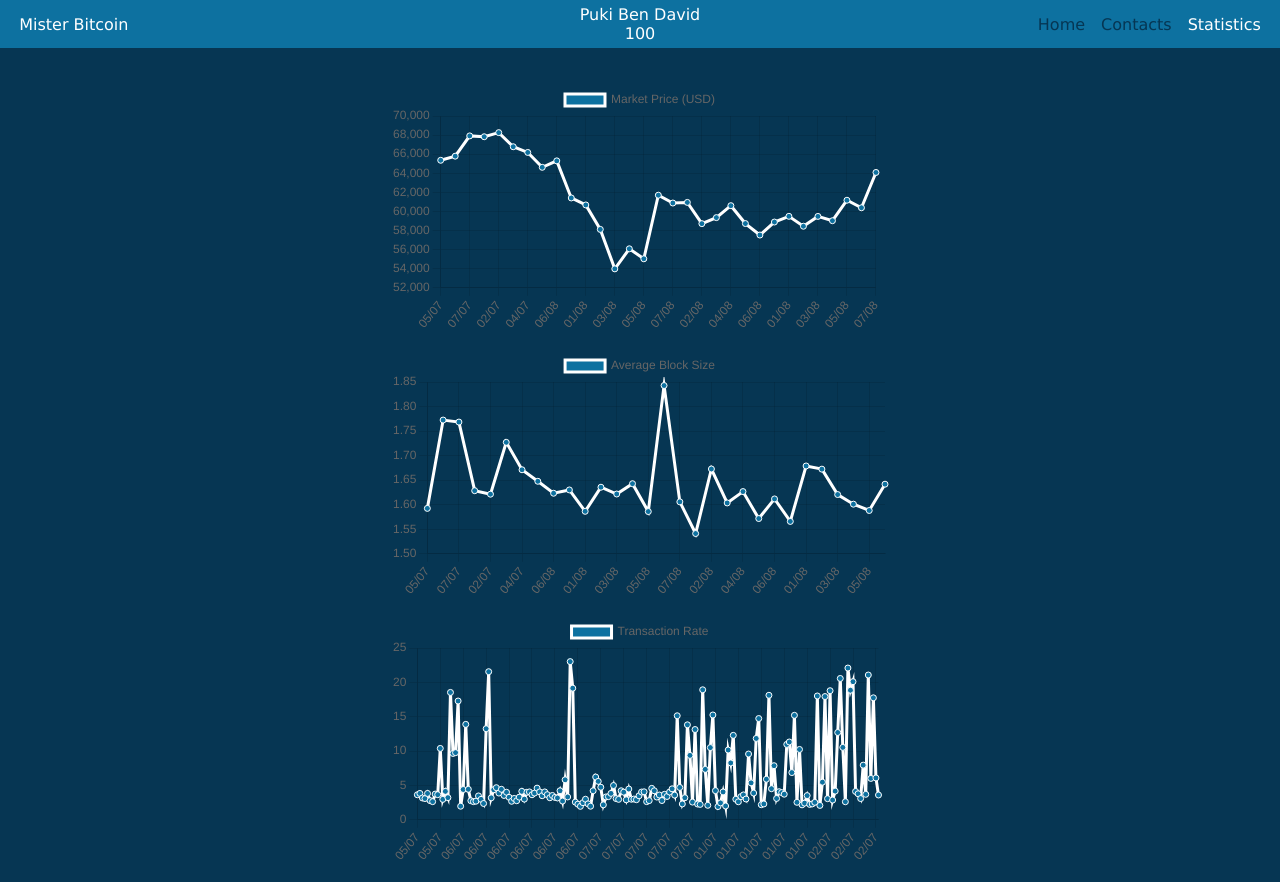
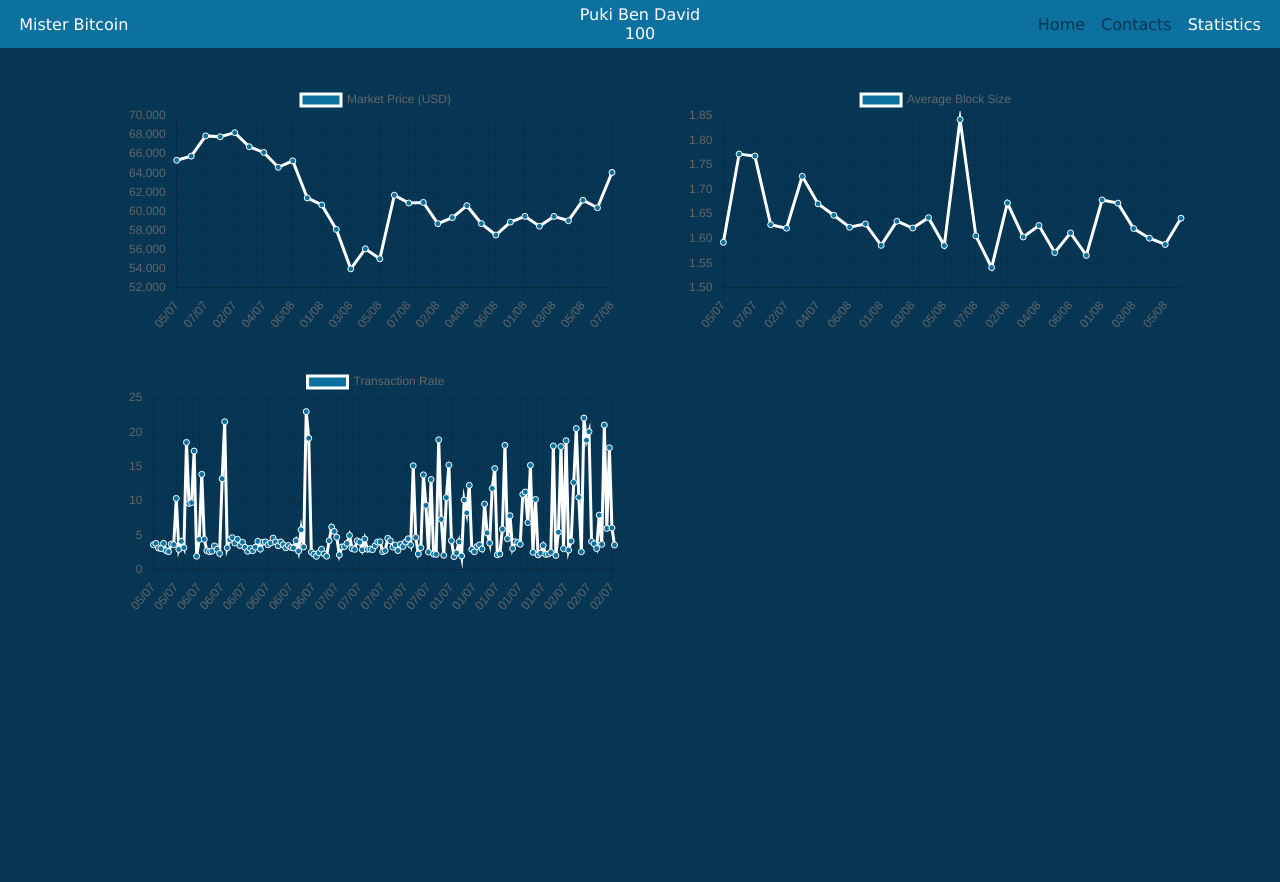
Before and after one commit to Ordoga/VueWalletProject, a Vue app: page /statistics in a window 1280 px wide. After the commit the page ends 800 px from the top, so only its background shows below. Built offline with nearby package versions, Linux system fonts and the light colour scheme.

Commit message:
Statistics page styling

```diff
--- a/src/components/LineChart.vue
+++ b/src/components/LineChart.vue
@@ -39,5 +39,8 @@ export default {
 .chart-container{
     width: 500px;
     margin: 16px;
+    display:flex;
+    justify-content: center;
+    align-items: center;
 }
 </style>
--- a/src/pages/Statistics.vue
+++ b/src/pages/Statistics.vue
@@ -63,4 +63,13 @@ export default {
 
 <style scoped>
 
+.statistics-page{
+    width: 100%;
+    display: grid;
+    grid-template-columns: repeat(auto-fill, 500px);
+    grid-auto-rows: 1fr;
+    column-gap: 60px;
+    justify-content: center;
+}
+
 </style>
```
